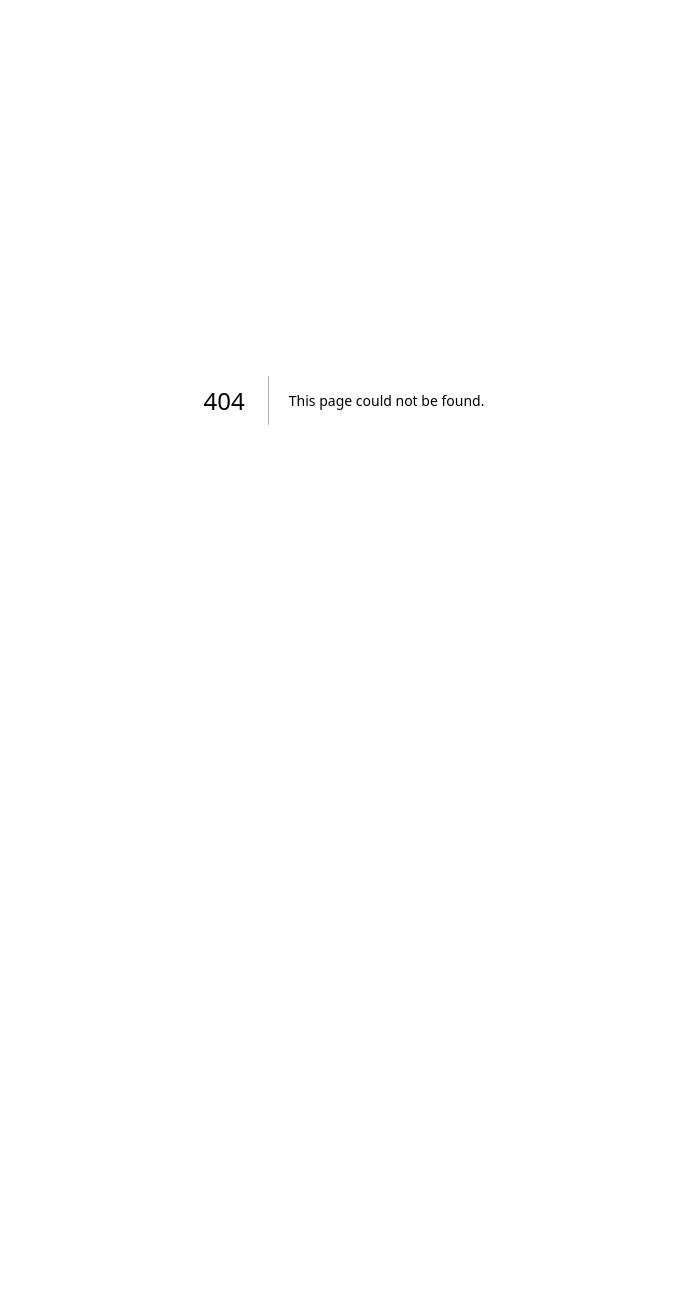
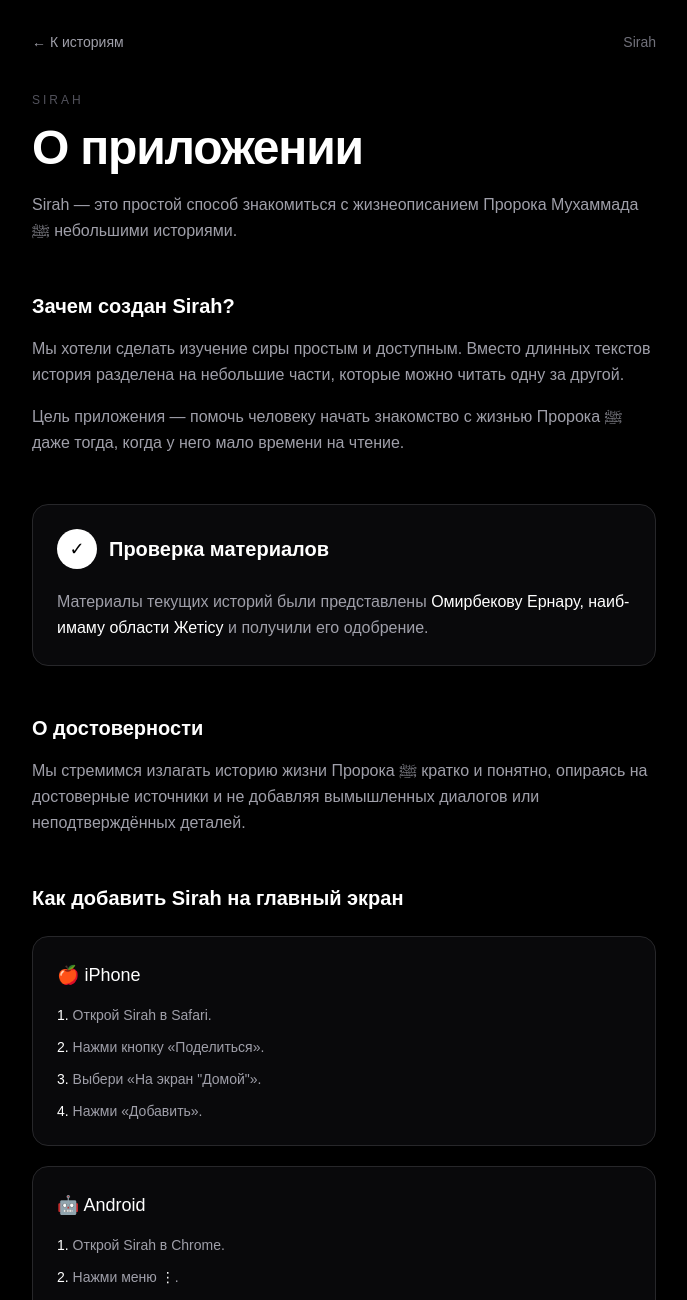
Before and after one commit to mirasesbolat853-oss/sirah, a Next.js app: page /about in a window 1280 px wide. Before the commit this address had no page. Shown: the top 1300 px of the page, without its empty margins (296-983 px from the left). Before the commit the page ends 800 px from the top, so only its background shows below. Built offline with nearby package versions, Linux system fonts and the light colour scheme.

Commit message:
Add about page

```diff
--- /dev/null
+++ b/app/about/page.tsx
@@ -0,0 +1,163 @@
+import Link from "next/link";
+
+export default function AboutPage() {
+  return (
+    <main className="min-h-[100dvh] bg-black text-white">
+      <div className="mx-auto w-full max-w-2xl px-6 py-8">
+
+        <div className="flex items-center justify-between mb-10">
+          <Link
+            href="/stories"
+            className="text-sm text-zinc-400 hover:text-white transition-colors"
+          >
+            ← К историям
+          </Link>
+
+          <span className="text-sm text-zinc-500">
+            Sirah
+          </span>
+        </div>
+
+        <section className="mb-12">
+          <p className="text-xs uppercase tracking-[0.25em] text-zinc-600 mb-4">
+            SIRAH
+          </p>
+
+          <h1 className="text-4xl md:text-5xl font-semibold tracking-tight mb-5">
+            О приложении
+          </h1>
+
+          <p className="text-zinc-400 leading-relaxed">
+            Sirah — это простой способ знакомиться с жизнеописанием
+            Пророка Мухаммада ﷺ небольшими историями.
+          </p>
+        </section>
+
+        <section className="mb-12">
+          <h2 className="text-xl font-semibold mb-4">
+            Зачем создан Sirah?
+          </h2>
+
+          <p className="text-zinc-400 leading-relaxed mb-4">
+            Мы хотели сделать изучение сиры простым и доступным.
+            Вместо длинных текстов история разделена на небольшие
+            части, которые можно читать одну за другой.
+          </p>
+
+          <p className="text-zinc-400 leading-relaxed">
+            Цель приложения — помочь человеку начать знакомство
+            с жизнью Пророка ﷺ даже тогда, когда у него мало времени
+            на чтение.
+          </p>
+        </section>
+
+        <section className="mb-12 rounded-2xl border border-zinc-800 bg-zinc-950 p-6">
+          <div className="flex items-center gap-3 mb-5">
+            <div className="flex h-10 w-10 shrink-0 items-center justify-center rounded-full bg-white text-black text-lg">
+              ✓
+            </div>
+
+            <h2 className="text-xl font-semibold">
+              Проверка материалов
+            </h2>
+          </div>
+
+          <p className="text-zinc-400 leading-relaxed">
+            Материалы текущих историй были представлены{" "}
+            <span className="text-white font-medium">
+              Омирбекову Ернару, наиб-имаму области Жетісу
+            </span>
+            {" "}и получили его одобрение.
+          </p>
+        </section>
+
+        <section className="mb-12">
+          <h2 className="text-xl font-semibold mb-4">
+            О достоверности
+          </h2>
+
+          <p className="text-zinc-400 leading-relaxed">
+            Мы стремимся излагать историю жизни Пророка ﷺ кратко
+            и понятно, опираясь на достоверные источники и не добавляя
+            вымышленных диалогов или неподтверждённых деталей.
+          </p>
+        </section>
+
+        <section className="mb-12">
+          <h2 className="text-xl font-semibold mb-6">
+            Как добавить Sirah на главный экран
+          </h2>
+
+          <div className="mb-5 rounded-2xl border border-zinc-800 bg-zinc-950 p-6">
+            <h3 className="text-lg font-medium mb-4">
+              🍎 iPhone
+            </h3>
+
+            <ol className="space-y-3 text-sm text-zinc-400">
+              <li>
+                <span className="text-white">1.</span>{" "}
+                Открой Sirah в Safari.
+              </li>
+
+              <li>
+                <span className="text-white">2.</span>{" "}
+                Нажми кнопку «Поделиться».
+              </li>
+
+              <li>
+                <span className="text-white">3.</span>{" "}
+                Выбери «На экран "Домой"».
+              </li>
+
+              <li>
+                <span className="text-white">4.</span>{" "}
+                Нажми «Добавить».
+              </li>
+            </ol>
+          </div>
+
+          <div className="rounded-2xl border border-zinc-800 bg-zinc-950 p-6">
+            <h3 className="text-lg font-medium mb-4">
+              🤖 Android
+            </h3>
+
+            <ol className="space-y-3 text-sm text-zinc-400">
+              <li>
+                <span className="text-white">1.</span>{" "}
+                Открой Sirah в Chrome.
+              </li>
+
+              <li>
+                <span className="text-white">2.</span>{" "}
+                Нажми меню <span className="text-white">⋮</span>.
+              </li>
+
+              <li>
+                <span className="text-white">3.</span>{" "}
+                Выбери «Добавить на главный экран» или
+                «Установить приложение».
+              </li>
+
+              <li>
+                <span className="text-white">4.</span>{" "}
+                Подтверди установку.
+              </li>
+            </ol>
+          </div>
+        </section>
+
+        <Link
+          href="/stories"
+          className="flex w-full items-center justify-center rounded-full bg-white px-6 py-3.5 text-black font-medium hover:bg-zinc-200 transition-colors"
+        >
+          Перейти к историям →
+        </Link>
+
+        <p className="text-center text-xs text-zinc-700 mt-8">
+          Sirah
+        </p>
+
+      </div>
+    </main>
+  );
+}
--- a/app/stories/page.tsx
+++ b/app/stories/page.tsx
@@ -336,13 +336,22 @@
     <main className="min-h-screen bg-[#0B0B0B] text-white">
       <div className="w-full max-w-3xl mx-auto px-5 pt-6 pb-10">
 
-        {/* Назад */}
+        {/* Верхняя навигация */}
+        <div className="flex items-center justify-between">
           <Link
             href="/"
             className="inline-flex items-center gap-2 text-sm text-zinc-500 hover:text-white transition-colors"
           >
             ← На главную
           </Link>
+
+          <Link
+            href="/about"
+            className="inline-flex items-center gap-2 text-sm text-zinc-500 hover:text-white transition-colors"
+          >
+            О приложении →
+          </Link>
+        </div>
 
         {/* Заголовок */}
         <div className="mt-12 mb-14">
```
Lines whose indentation alone changed are shown as unchanged.
